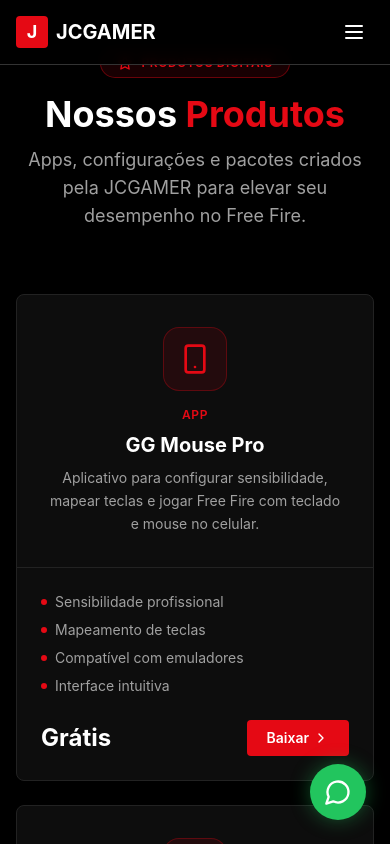
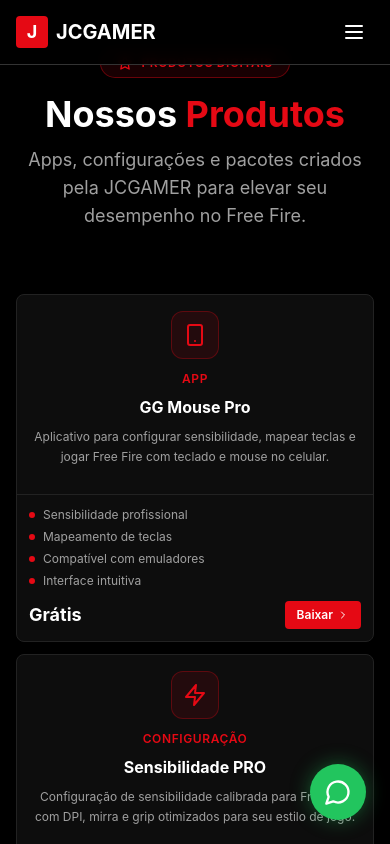
Before and after one commit to jcgamercontatos-png/mobilador-site, a Next.js app: page /produtos in a window 390 px wide. Shown: the top 844 px of the page. Built offline with nearby package versions, Linux system fonts and the light colour scheme.

Commit message:
Ajusta grids responsivos: download, produtos e loja com 2 colunas mobile, 3 tablet, 4 desktop; cards compactos igual periféricos

```diff
--- a/src/app/loja/page.tsx
+++ b/src/app/loja/page.tsx
@@ -154,7 +154,7 @@
             <div
               className={
                 viewMode === "grid"
-                  ? "grid grid-cols-1 sm:grid-cols-2 lg:grid-cols-3 gap-6"
+                  ? "grid grid-cols-2 sm:grid-cols-2 md:grid-cols-3 lg:grid-cols-4 gap-3"
                   : "space-y-4"
               }
             >
--- a/src/app/produtos/page.tsx
+++ b/src/app/produtos/page.tsx
@@ -76,7 +76,7 @@
           </p>
         </motion.div>
 
-        <div className="grid grid-cols-1 md:grid-cols-3 gap-6">
+        <div className="grid grid-cols-1 sm:grid-cols-2 md:grid-cols-3 lg:grid-cols-4 gap-3">
           {digitalProducts.map((product, index) => (
             <motion.div
               key={product.id}
@@ -85,25 +85,25 @@
               transition={{ delay: index * 0.1 }}
               className="bg-[#0d0d0d] border border-[#222] rounded-lg overflow-hidden group hover:border-[#e50914]/50 transition-all"
             >
-              <div className="p-8 flex flex-col items-center text-center border-b border-[#222]">
-                <div className="w-16 h-16 rounded-2xl bg-[#e50914]/10 flex items-center justify-center mb-4 border border-[#e50914]/30">
-                  <product.icon className="w-8 h-8 text-[#e50914]" />
+              <div className="p-4 flex flex-col items-center text-center border-b border-[#222]">
+                <div className="w-12 h-12 rounded-xl bg-[#e50914]/10 flex items-center justify-center mb-3 border border-[#e50914]/30">
+                  <product.icon className="w-6 h-6 text-[#e50914]" />
                 </div>
                 <span className="text-xs text-[#e50914] uppercase tracking-wider font-semibold mb-2">
                   {product.category}
                 </span>
-                <h3 className="text-xl font-bold text-white mb-2">
+                <h3 className="font-bold text-base mb-2">
                   {product.name}
                 </h3>
-                <p className="text-[#a0a0a0] text-sm leading-relaxed">
+                <p className="text-[#a0a0a0] text-xs leading-relaxed mb-3">
                   {product.description}
                 </p>
               </div>
 
-              <div className="p-6">
-                <div className="space-y-2 mb-6">
+              <div className="p-3">
+                <div className="space-y-1.5 mb-3">
                   {product.features.map((feature, i) => (
-                    <div key={i} className="flex items-center gap-2 text-sm text-[#a0a0a0]">
+                    <div key={i} className="flex items-center gap-2 text-xs text-[#a0a0a0]">
                       <div className="w-1.5 h-1.5 rounded-full bg-[#e50914]" />
                       {feature}
                     </div>
@@ -111,17 +111,17 @@
                 </div>
 
                 <div className="flex items-center justify-between">
-                  <span className="text-2xl font-bold text-white">
+                  <span className="text-lg font-bold text-white">
                     {product.price}
                   </span>
                   <a
                     href={product.href}
                     target="_blank"
                     rel="noopener noreferrer"
-                    className="bg-[#e50914] text-white px-5 py-2 rounded font-semibold text-sm hover:bg-[#f40612] transition-colors flex items-center gap-1"
+                    className="bg-[#e50914] text-white px-3 py-1.5 rounded font-semibold text-xs hover:bg-[#f40612] transition-colors flex items-center gap-1"
                   >
                     {product.id === "1" ? "Baixar" : "Comprar"}
-                    <ChevronRight className="w-4 h-4" />
+                    <ChevronRight className="w-3 h-3" />
                   </a>
                 </div>
               </div>
```
